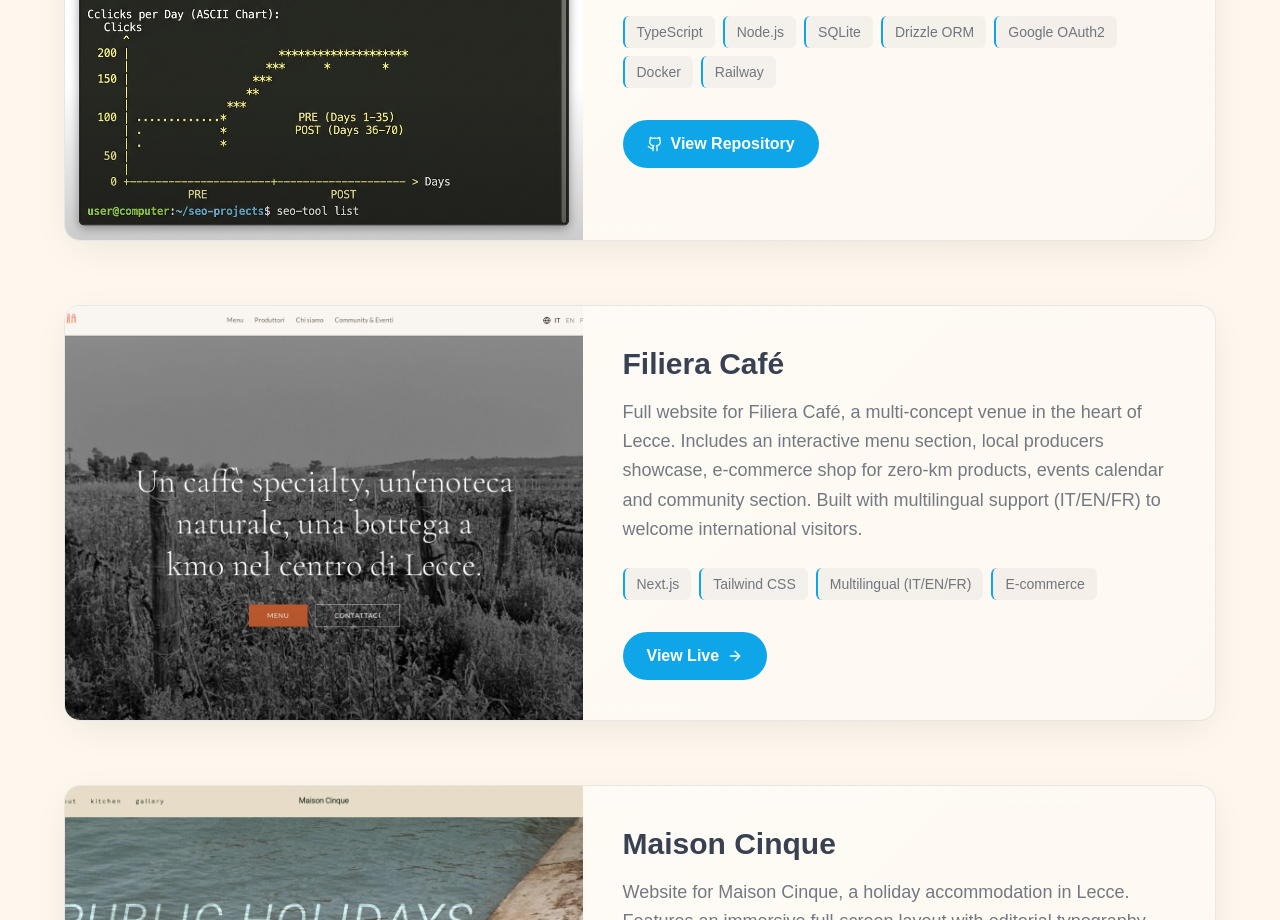
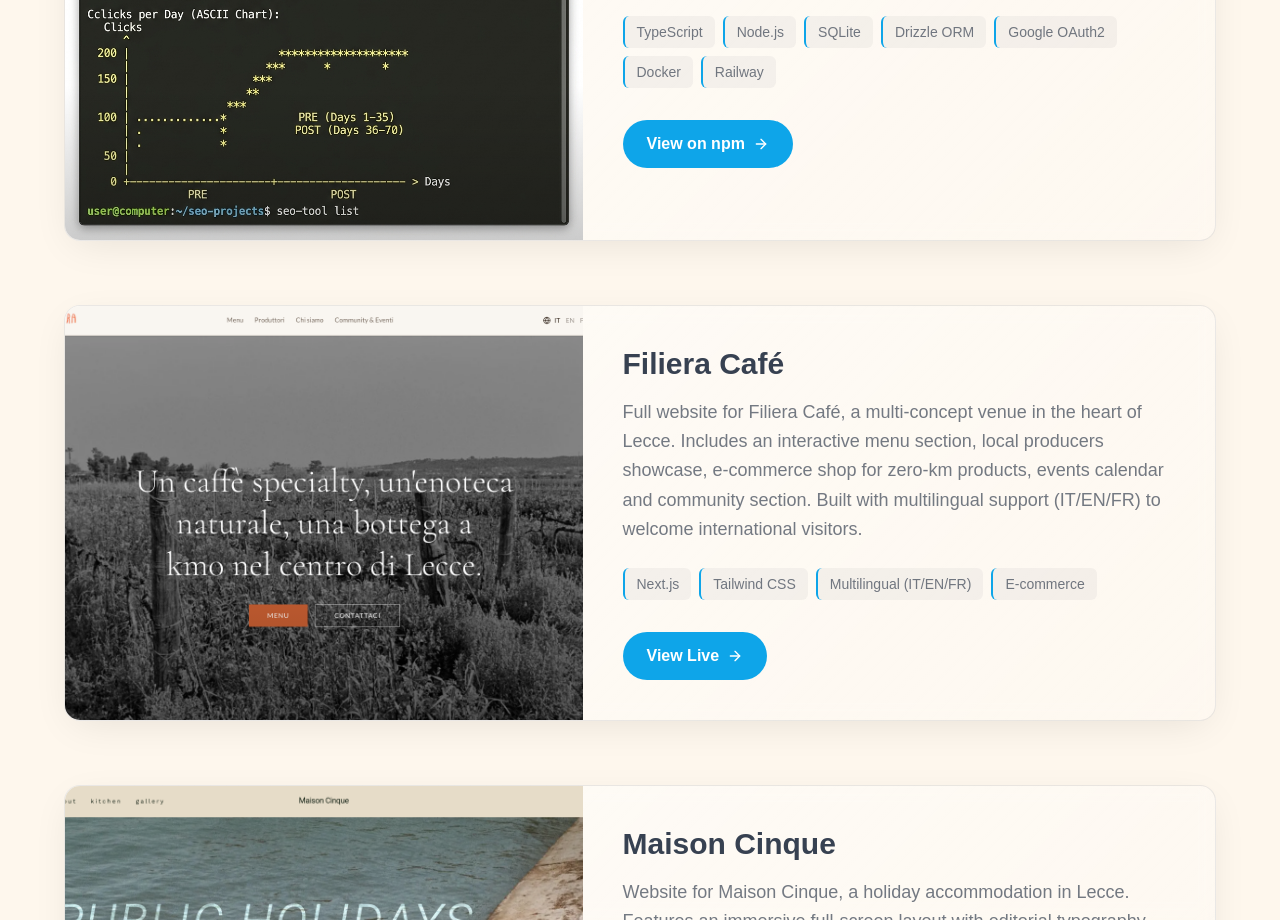
Before and after one commit to svilupp0/francesca, a Next.js app: page /projects in a window 1280 px wide. Shown: the part 2660-3580 px from the top of the page. Built offline with nearby package versions, Linux system fonts and the light colour scheme.

Commit message:
update SEO Testing Tool link to npm package

```diff
--- a/src/app/projects/page.tsx
+++ b/src/app/projects/page.tsx
@@ -54,11 +54,11 @@
     description: "Open source CLI tool for SEO experiments with statistical analysis and Google Search Console integration.",
     longDescription: "Open source CLI tool for running rigorous SEO experiments. Uses Welch's t-test to evaluate statistical significance of SEO changes, integrates with Google Search Console API for automatic data collection, and stores results in a local SQLite database with Drizzle ORM. No cloud setup required: runs locally or via Docker.",
     technologies: ["TypeScript", "Node.js", "SQLite", "Drizzle ORM", "Google OAuth2", "Docker", "Railway"],
-    link: "https://github.com/svilupp0/SEO-Testing-Tool",
-    linkText: "View Repository",
+    link: "https://www.npmjs.com/package/seo-testing-tool",
+    linkText: "View on npm",
     image: "/img/seo-tool.jpg",
     isPrivate: false,
-    isGithub: true
+    isGithub: false
   },
   {
     title: "Filiera Café",
```
